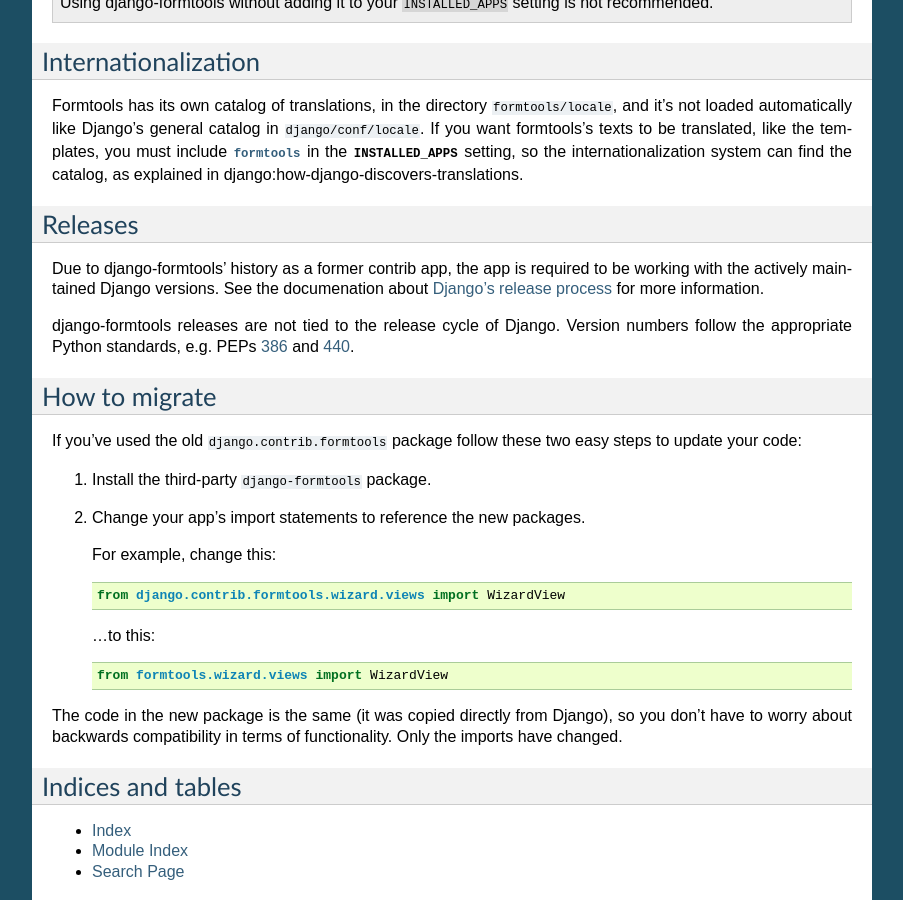
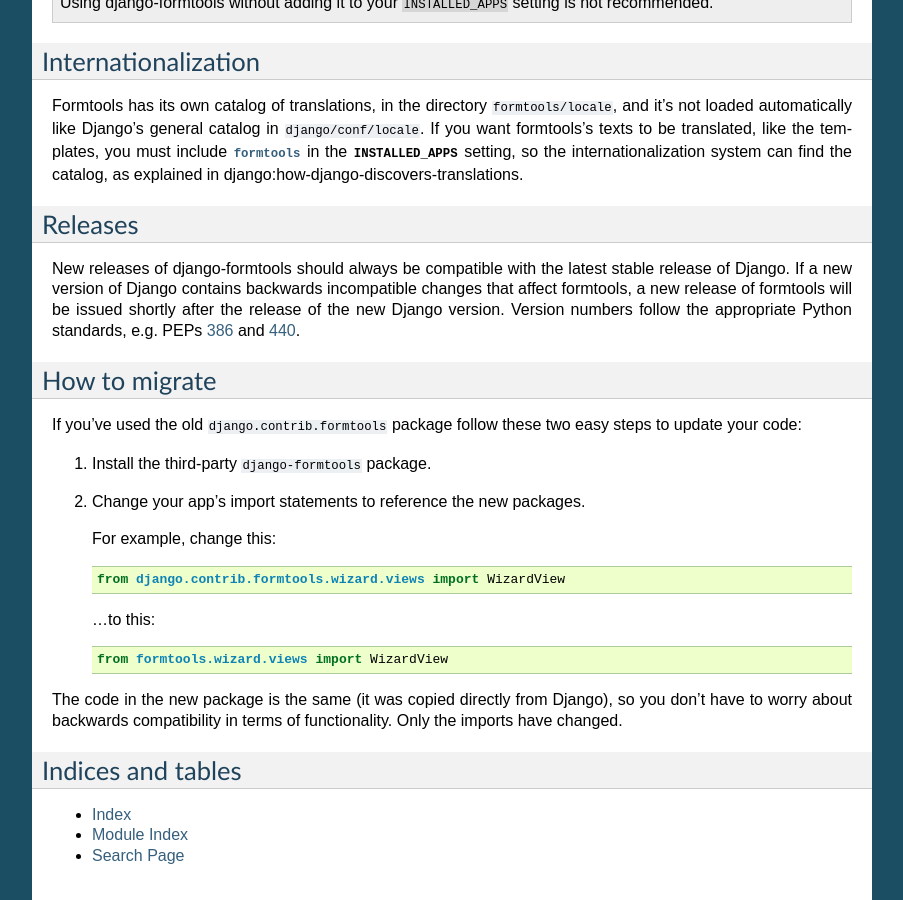
Before and after one commit to jazzband/django-formtools, a Sphinx documentation site: the page built from docs/index.rst, in a window 1280 px wide and 900 px high, scrolled down 1753 px. Shown: the whole window, without its empty margins (198-1101 px from the left). Built offline with Sphinx 7.4.7, drawn with Linux system fonts in a browser that asks for light colours.

Commit message:
Updated notes about release process. Fixes issue #27.
Many thanks to @timgraham for his usual helpfulness.

```diff
--- a/docs/index.rst
+++ b/docs/index.rst
@@ -57,16 +57,15 @@
 Releases
 ========
 
-Due to django-formtools' history as a former contrib app, the app is
-required to be working with the actively maintained Django versions. See
-the documenation about `Django's release process`_ for more information.
-
-django-formtools releases are not tied to the release cycle of Django.
-Version numbers follow the appropriate Python standards, e.g. PEPs 386_ and 440_.
+New releases of django-formtools should always be compatible with the latest
+stable release of Django. If a new version of Django contains backwards
+incompatible changes that affect formtools, a new release of formtools will
+be issued shortly after the release of the new Django version.
+Version numbers follow the appropriate Python standards, e.g. PEPs 386_ and
+440_.
 
 .. _386: http://www.python.org/dev/peps/pep-0386/
 .. _440: http://www.python.org/dev/peps/pep-0440/
-.. _`Django's release process`: https://docs.djangoproject.com/en/dev/internals/release-process/
 
 How to migrate
 ==============
```
